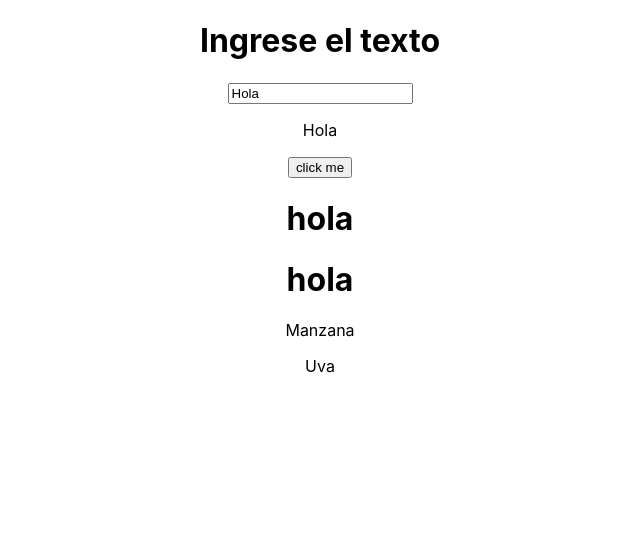
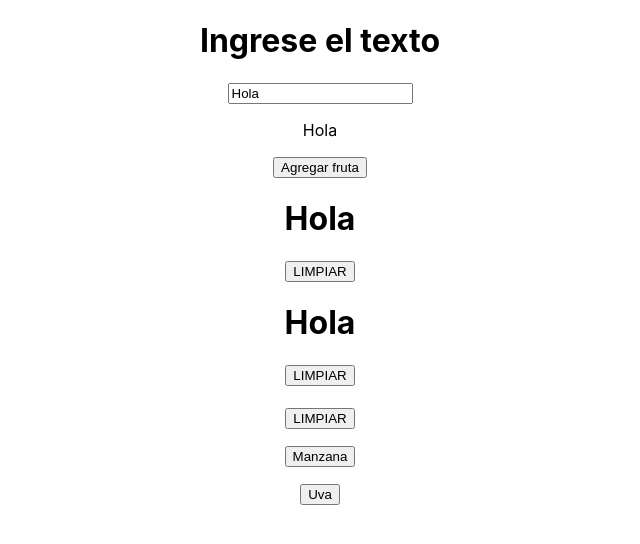
Before and after one commit to Hikarisaotom2/UXQ42023, a React (Create React App) app in the folder Semana 4/clase31/: page / in a window 1280 px wide. Shown: the top 544 px of the page, without its empty margins (320-960 px from the left). Built offline with nearby package versions, Linux system fonts and the light colour scheme.

Commit message:
Use effect y parametros en componentes

```diff
--- a/Semana 4/clase31/src/components/lista.js
+++ b/Semana 4/clase31/src/components/lista.js
@@ -1,11 +1,32 @@
-import React, { useState } from 'react';
+import React, { useState, useEffect} from 'react';
 import Texto from './texto';
 
 const Lista = () =>{
     const [texto, setTexto] = useState("Hola");
     const [arreglo, setArreglo] = useState(["Manzana","Uva"]);
+
+    /*
+    1) ejecutar el efecto en cada render de la pantalla
+    2) ejecutandolo en el primer render de la pagina/componente
+    3) Observando un elemento
+    */
+
+   //1) ejecutar el efecto en cada render de la pantalla
+    // useEffect(() => {
+    //     console.log("render del useeffect detectado");
+    // });
+
+    //2) ejecutandolo en el primer render de la pagina/componente
+    useEffect(() => {
+        console.log("Primer render");
+    },[]);
+
+    //3) Observando un elemento
+        useEffect(() => {
+            console.log("El arreglo cambio");
+        },[arreglo]);
+
     const multiple= ()=>{
-
       if(texto){
             if(texto==="adios"){
                 return <p>Que le vaya bien</p>
@@ -16,6 +37,12 @@ const Lista = () =>{
             return <p>No hay nada que mostrar</p>
         }
     }
+
+    const botonClickeado = ()=>{
+        // const nuevoArreglo= arreglo
+        // nuevoArreglo.push(texto);
+        setArreglo([...arreglo,texto]);
+    }
     return(
     <div>
         <h1>Ingrese el texto</h1>
@@ -24,18 +51,19 @@ const Lista = () =>{
             }}/>
 
             <p>{texto}</p>
-        <button >click me</button>
+        <button onClick={botonClickeado}>Agregar fruta</button>
             {/* {
                texto&&<Texto/>
             } */}
 
-            { texto ? <Texto/>  :<p>No hay nada que mostrar</p> }
+            { texto ? <Texto textoMostrar={texto} funcionEjecutar={()=>{setTexto("")}}/>  :<p>No hay nada que mostrar</p> }
+            { texto ? <Texto textoMostrar={texto} funcionEjecutar={()=>{setTexto("Ya no esta limpio")}}/>  :<p>No hay nada que mostrar</p> }
             {
                 multiple()
             }
             {
                  arreglo.map(item =>{
-                    return <p>{item}</p>
+                    return <p><button onClick={()=>{setTexto(item)}}>{item}</button></p>
                 })
 
             }
--- a/Semana 4/clase31/src/components/texto.js
+++ b/Semana 4/clase31/src/components/texto.js
@@ -1,10 +1,11 @@
 import React from 'react';
 
-const Texto = () =>{
+const Texto = (props) =>{
 return (<div>
     <h1>
-        hola
+        {props.textoMostrar}
     </h1>
+ <button onClick={props.funcionEjecutar}> LIMPIAR</button>
 </div>)
 }
 
```
